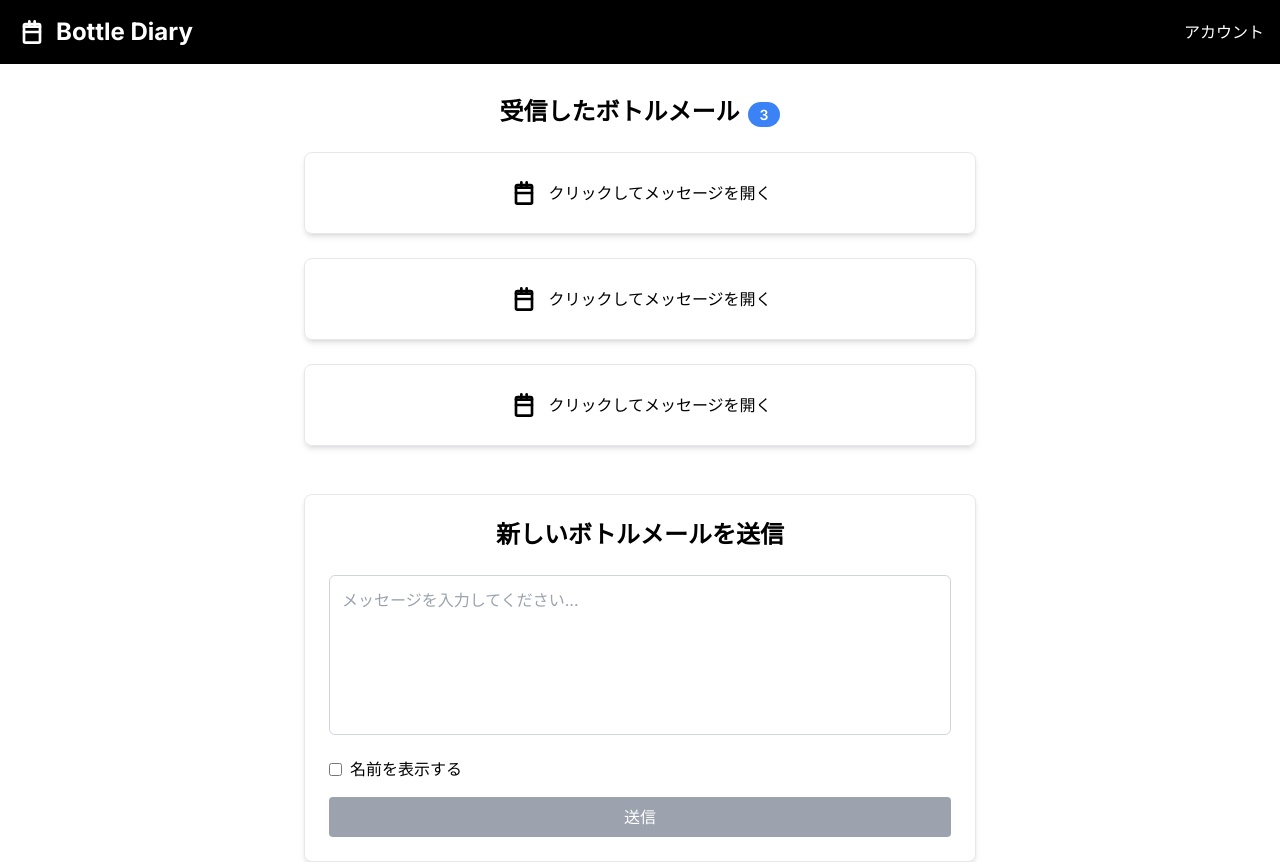
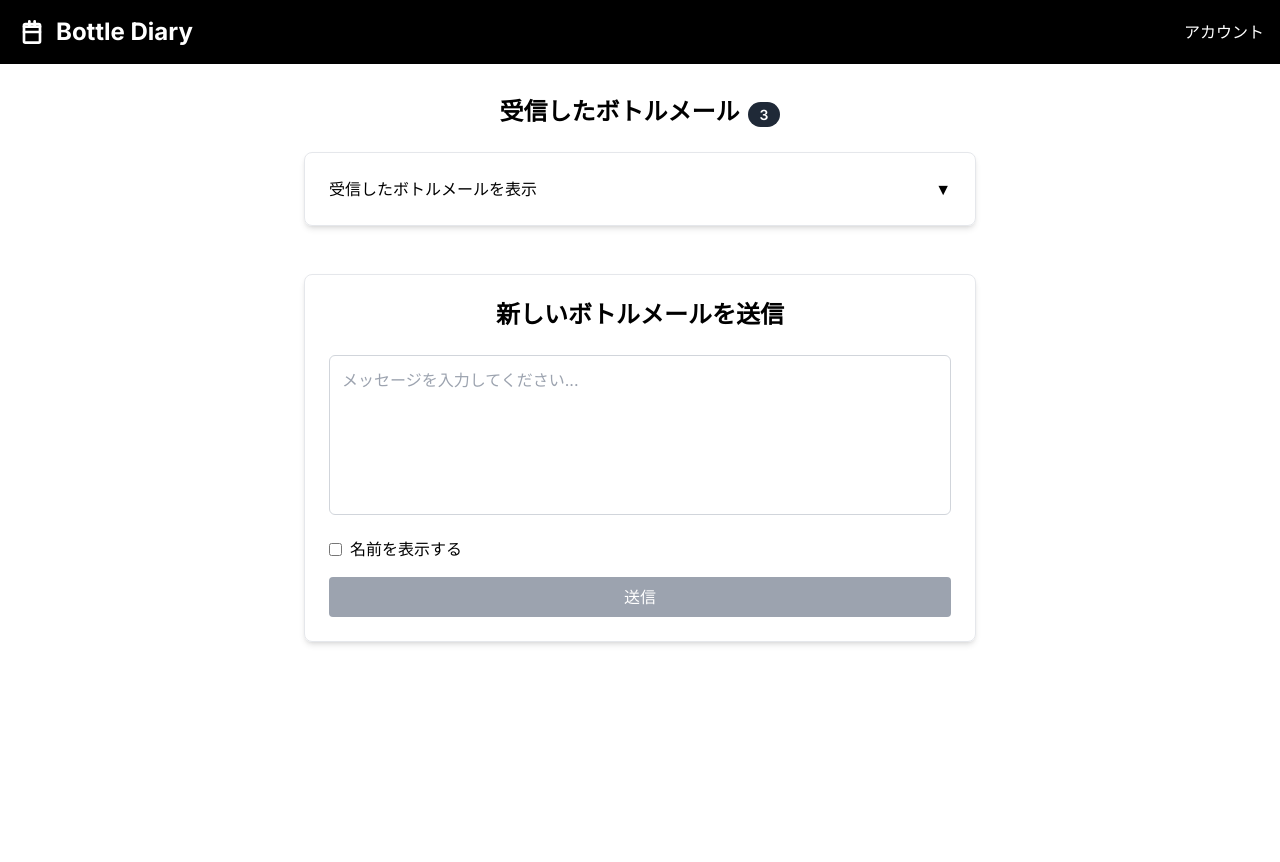
Before and after one commit to iroha999/bottlediary-mockup, a Next.js app: page /dashboard in a window 1280 px wide. After the commit the page ends 800 px from the top, so only its background shows below. Built offline with nearby package versions, Linux system fonts and the light colour scheme.

Commit message:
メッセージリストにアコーディオン機能を追加し、表示スタイルを改善

```diff
--- a/app/components/MessageList.tsx
+++ b/app/components/MessageList.tsx
@@ -9,11 +9,16 @@ export function MessageList() {
         { id: 2, content: "素敵な一日をお過ごしください。", date: "2023-06-02", isOpen: false, sender: "ユーザー1" },
         { id: 3, content: "あなたの夢を諦めないでください。", date: "2023-06-03", isOpen: false, sender: "匿名" },
     ])
+    const [isAccordionOpen, setIsAccordionOpen] = useState(false)
 
     const openMessage = (id: number) => {
         setMessages(messages.map(msg =>
             msg.id === id ? { ...msg, isOpen: true } : msg
         ))
+    }
+
+    const toggleAccordion = () => {
+        setIsAccordionOpen(!isAccordionOpen)
     }
 
     const closedMessages = messages.filter(msg => !msg.isOpen)
@@ -22,16 +27,25 @@ export function MessageList() {
         <div className="mb-12">
             <h2 className="text-2xl font-semibold mb-6 text-center">
                 受信したボトルメール
-                <span className="ml-2 bg-blue-500 text-white rounded-full px-3 py-1 text-sm">
+                <span className="ml-2 bg-gray-800 text-white rounded-full px-3 py-1 text-sm">
                     {closedMessages.length}
                 </span>
             </h2>
-            <div className="space-y-6">
+            <div className="border border-gray-200 p-6 rounded-lg shadow-md">
+                <button
+                    onClick={toggleAccordion}
+                    className="w-full text-left hover:underline flex items-center justify-between"
+                >
+                    <span>受信したボトルメールを表示</span>
+                    <span>{isAccordionOpen ? '▲' : '▼'}</span>
+                </button>
+                {isAccordionOpen && (
+                    <div className="mt-4 space-y-4">
                         {messages.map((message) => (
-                    <div key={message.id} className="border border-gray-200 p-6 rounded-lg shadow-md">
+                            <div key={message.id} className="border border-gray-200 p-4 rounded-lg shadow-md">
                                 {message.isOpen ? (
                                     <>
-                                <p className="mb-4 text-lg">{message.content}</p>
+                                        <p className="mb-2 text-lg">{message.content}</p>
                                         <div className="flex justify-between text-sm text-gray-500">
                                             <p>送信者: {message.sender}</p>
                                             <p>{message.date}</p>
@@ -49,6 +63,8 @@ export function MessageList() {
                             </div>
                         ))}
                     </div>
+                )}
+            </div>
         </div>
     )
 }
```
Lines whose indentation alone changed are shown as unchanged.
